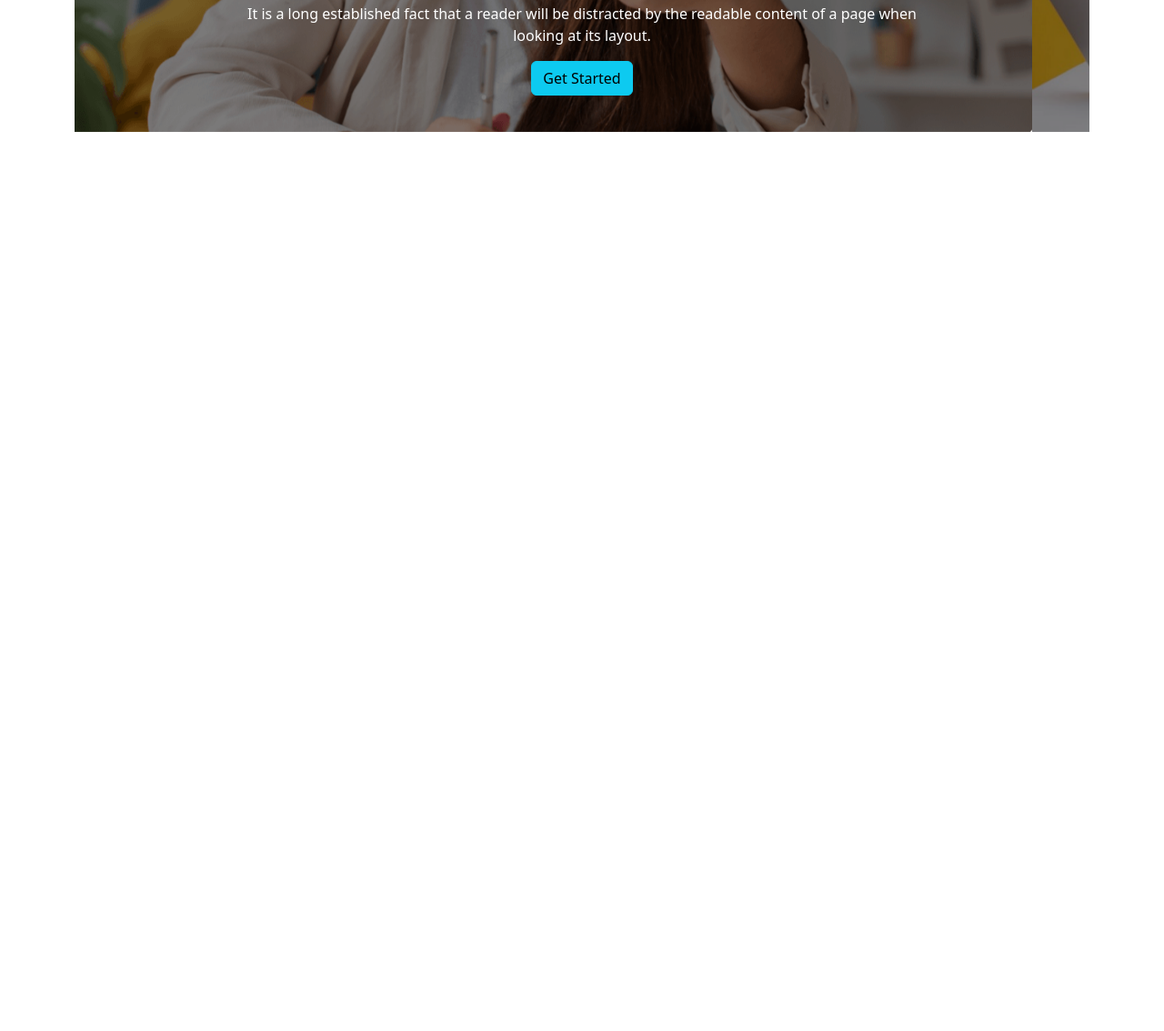
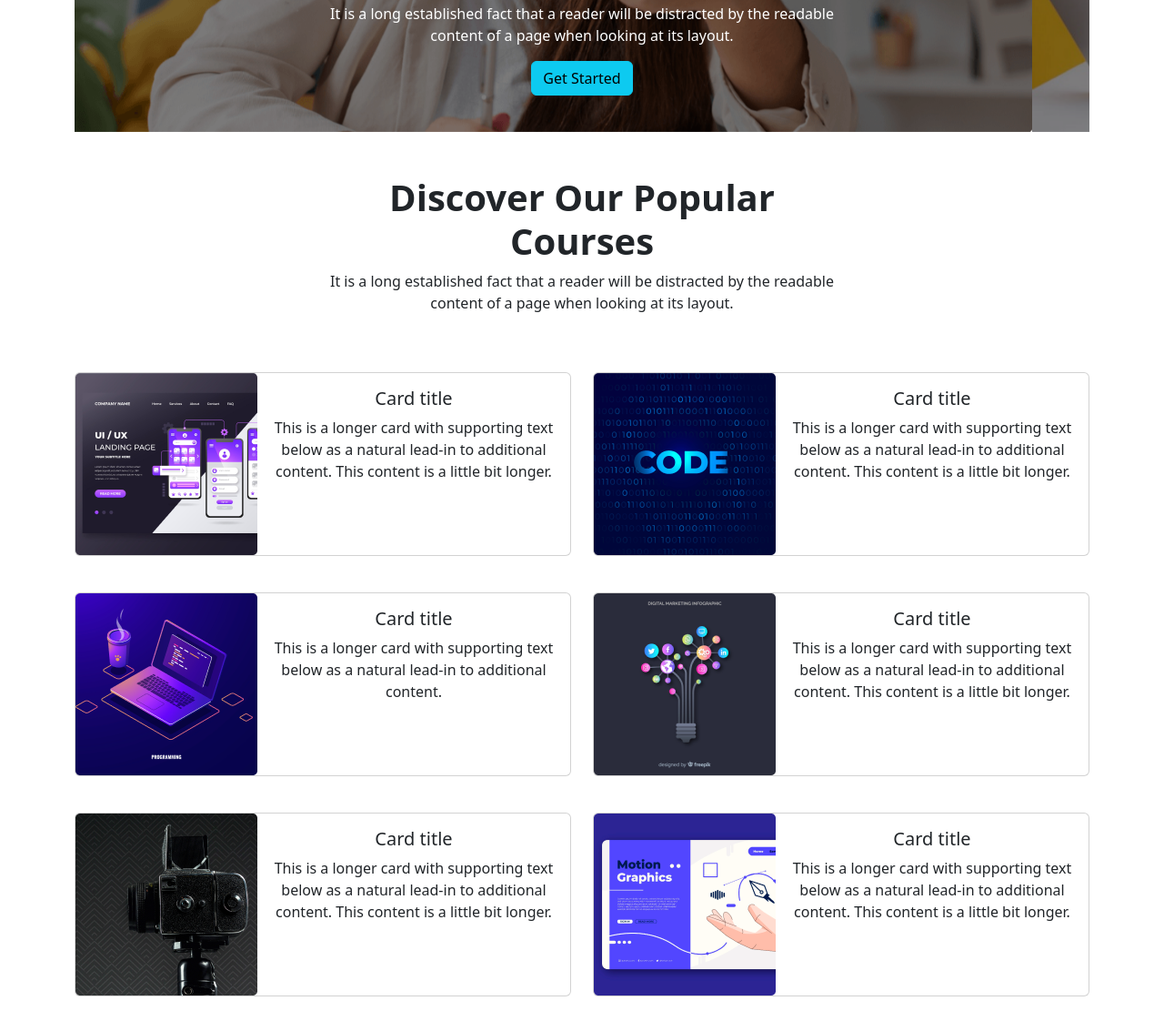
Before and after one commit to JiaulChowdhury/EdTech-website, a plain HTML site: page index.html in a window 1280 px wide. Shown: the part 551-1684 px from the top of the page at 91% size. Before the commit the page ends 800 px from the top, so only its background shows below. Drawn offline with nearby package versions, Linux system fonts and the light colour scheme.

Commit message:
courses upload

```diff
--- a/index.html
+++ b/index.html
@@ -11,7 +11,7 @@
         <!-- navbar start -->
         <section>
             <div class="container">
-                <nav class="navbar navbar-expand-lg bg-light">
+                <nav class="navbar navbar-expand-lg bg-light ">
                     <div class="container-fluid">
                       <a class="navbar-brand fw-bolder" href="#">Pro Edu</a>
                       <button class="navbar-toggler" type="button" data-bs-toggle="collapse" data-bs-target="#navbarSupportedContent" aria-controls="navbarSupportedContent" aria-expanded="false" aria-label="Toggle navigation">
@@ -66,7 +66,7 @@
                       <div class="carousel-caption ">
                         <h1>Get Started Digital
                             <br> Learning</h1>
-                        <p>It is a long established fact that a reader will be distracted by the readable
+                        <p>It is a long established fact that a reader will be distracted by the readable<br>
                             content of a page when looking at its layout.</p>
                             <button type="button" class="btn btn-info">Get Started</button>
                       </div>
@@ -88,9 +88,79 @@
     <main>
       <section>
         <!-- Courses start -->
+        <div class="container d-flex flex-column mb-5 text-center align-items-center ">
+          <h1 class="fw-bolder">
+            Discover Our Popular<br>Courses
+          </h1>
+          <p>
+            It is a long established fact that a reader will be distracted by the readable<br>
+            content of a page when looking at its layout.
+          </p>
+        </div>
+        <!-- offer courses -->
+          <div class="container d-flex flex-column mb-5 text-center align-items-center">
+            <div class="row row-cols-1 row-cols-md-2 row-cols-lg-2 g-4 mb-5">
+              <div class="col">
+                <div class="card d-flex flex-row mb-3 ">
+                  <img class="img-fluid" src="images/course/course-1.png" class="card-img-Top" alt="...">
+                  <div class="card-body">
+                    <h5 class="card-title">Card title</h5>
+                    <p class="card-text">This is a longer card with supporting text below as a natural lead-in to additional content. This content is a little bit longer.</p>
+                  </div>
+                </div>
+              </div>
+              <div class="col">
+                <div class="card d-flex flex-row mb-3">
+                  <img class="img-fluid" src="images/course/course-2.png" class="card-img-top" alt="...">
+                  <div class="card-body">
+                    <h5 class="card-title">Card title</h5>
+                    <p class="card-text">This is a longer card with supporting text below as a natural lead-in to additional content. This content is a little bit longer.</p>
+                  </div>
+                </div>
+              </div>
+              <div class="col">
+                <div class="card d-flex flex-row mb-3">
+                  <img class="img-fluid" src="images/course/course-3.png" class="card-img-top" alt="...">
+                  <div class="card-body">
+                    <h5 class="card-title">Card title</h5>
+                    <p class="card-text">This is a longer card with supporting text below as a natural lead-in to additional content.</p>
+                  </div>
+                </div>
+              </div>
+              <div class="col">
+                <div class="card d-flex flex-row mb-3">
+                  <img class="img-fluid" src="images/course/course-4.png" class="card-img-top" alt="...">
+                  <div class="card-body">
+                    <h5 class="card-title">Card title</h5>
+                    <p class="card-text">This is a longer card with supporting text below as a natural lead-in to additional content. This content is a little bit longer.</p>
+                  </div>
+                </div>
+              </div>
+              <div class="col">
+                <div class="card d-flex flex-row mb-3">
+                  <img class="img-fluid" src="images/course/course-5.png" class="card-img-top" alt="...">
+                  <div class="card-body">
+                    <h5 class="card-title">Card title</h5>
+                    <p class="card-text">This is a longer card with supporting text below as a natural lead-in to additional content. This content is a little bit longer.</p>
+                  </div>
+                </div>
+              </div>
+              <div class="col">
+                <div class="card d-flex flex-row mb-3">
+                  <img class="img-fluid" src="images/course/course-6.png" class="card-img-top" alt="...">
+                  <div class="card-body">
+                    <h5 class="card-title">Card title</h5>
+                    <p class="card-text">This is a longer card with supporting text below as a natural lead-in to additional content. This content is a little bit longer.</p>
+                  </div>
+                </div>
+              </div>
+
+            </div>
+          </div>
 
         <!-- Courses end -->
       </section>
+
     </main>
 
 
```
